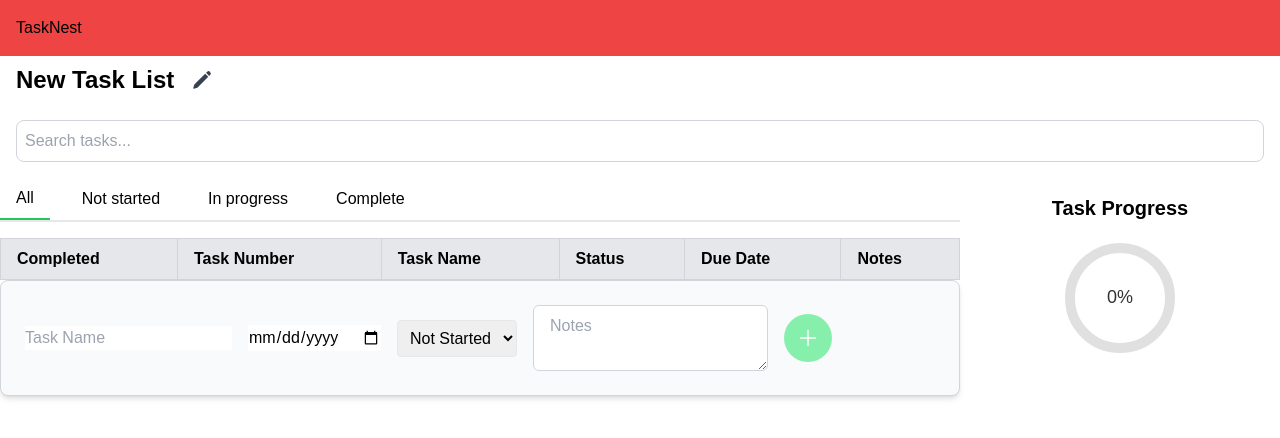
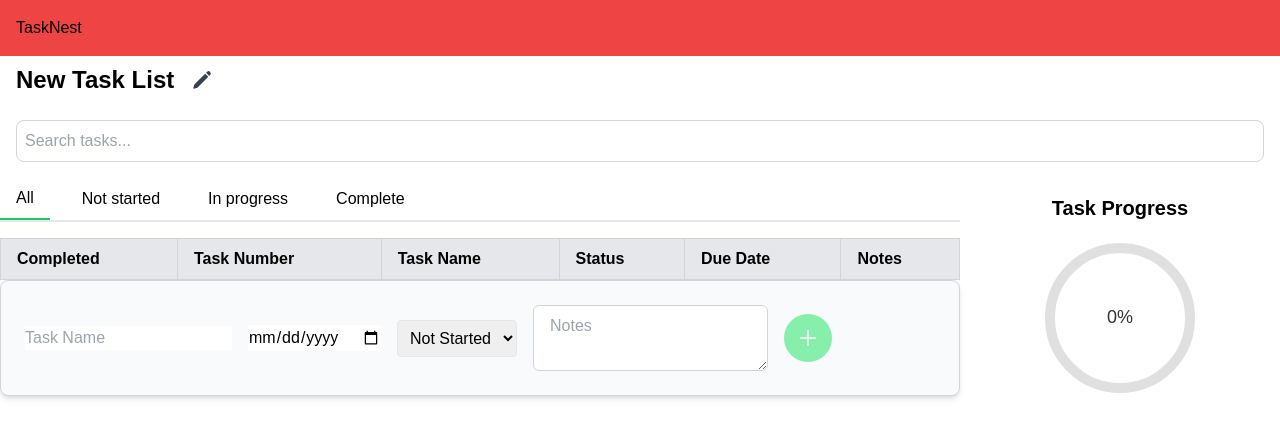
Before and after one commit to g33ya/task-dashboard, a Next.js app: page / in a window 1280 px wide. Shown: the top 438 px of the page. Built offline with nearby package versions, Linux system fonts and the light colour scheme.

Commit message:
larger progress wheel

```diff
--- a/app/components/progresswheel.js
+++ b/app/components/progresswheel.js
@@ -1,27 +1,27 @@
 import React from 'react';
 export function ProgressWheel({ progress }) {
 
-    const radius = 50;
+    const radius = 70;
     const strokeWidth = 10;
     const circumference = 2 * Math.PI * radius;
     const offset = circumference - (progress / 100) * circumference;
 
     return (
         <svg
-            width="120"
-            height="120"
+            width="160"
+            height="160"
         >
             <circle
-                cx="60"
-                cy="60"
+                cx="80"
+                cy="80"
                 r={radius}
                 stroke="#e0e0e0"
                 strokeWidth={strokeWidth}
                 fill="none"
             />
             <circle
-                cx="60"
-                cy="60"
+                cx="80"
+                cy="80"
                 r={radius}
                 stroke="#4caf50"
                 strokeWidth={strokeWidth}
```
